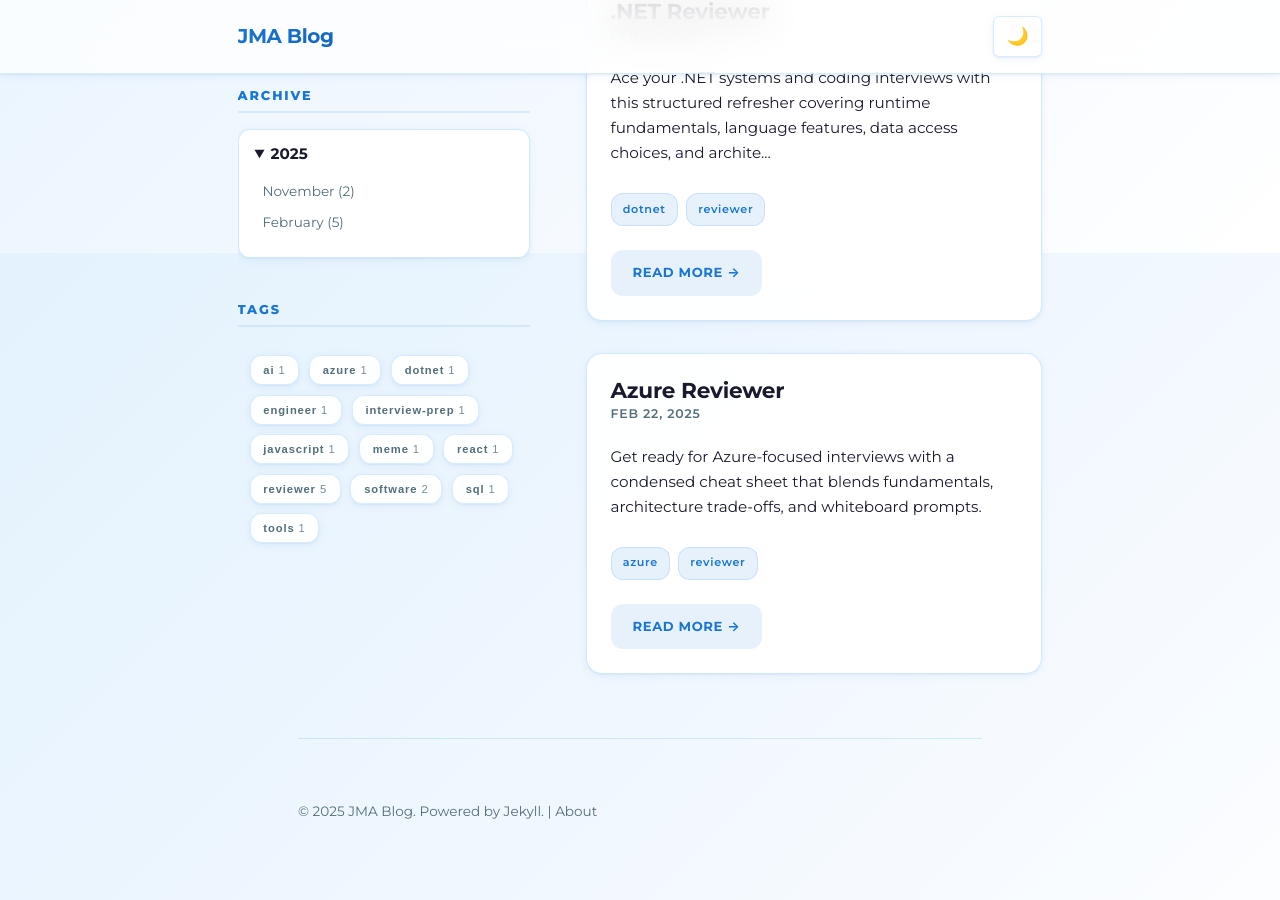
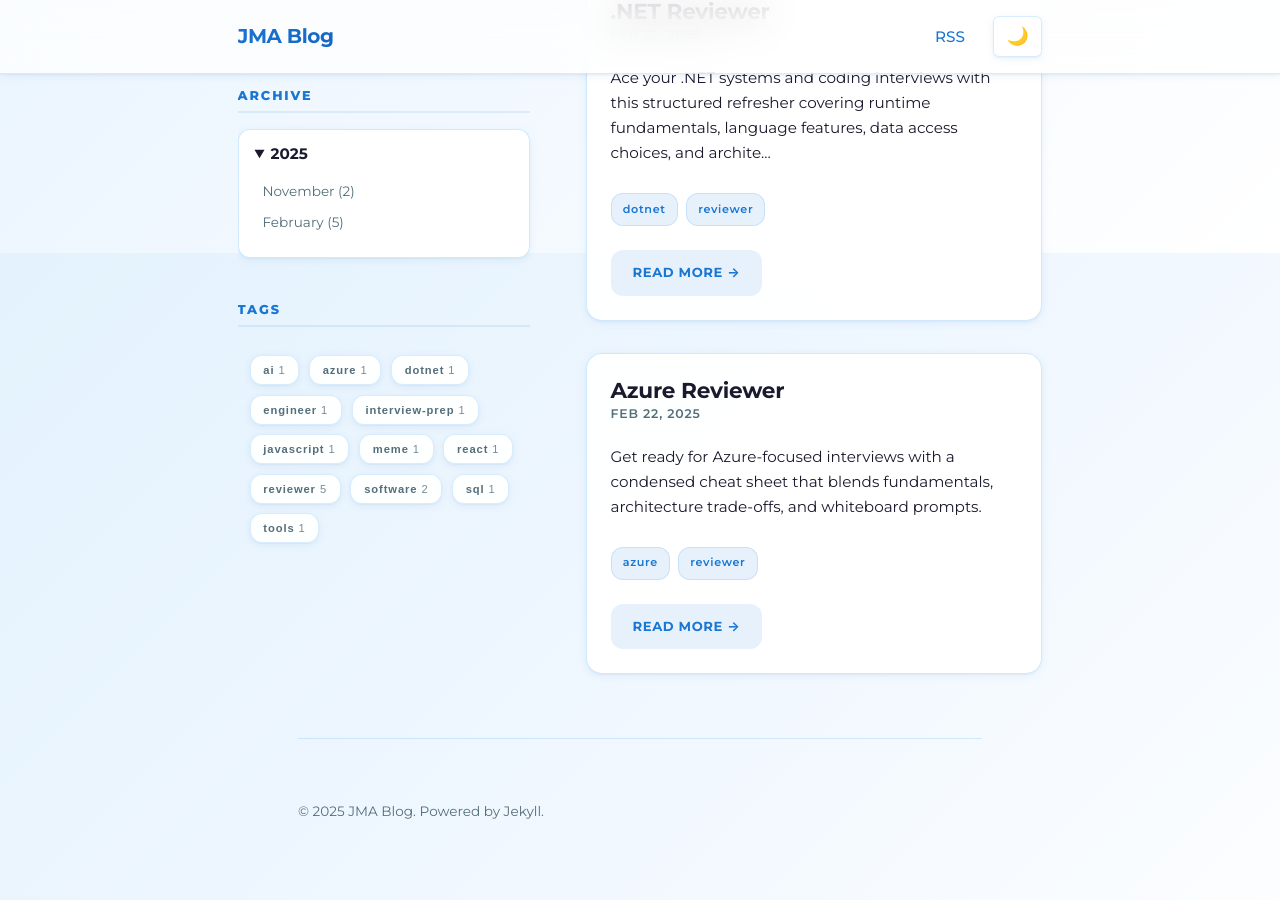
Before and after one commit to joealfa/blog, a Jekyll site: the page built from index.html, in a window 1280 px wide and 900 px high, scrolled down 2447 px. Built offline with Jekyll 4.4.1, drawn with Linux system fonts in a browser that asks for light colours; nearby versions of some CDN libraries.

Commit message:
Add Jekyll feed plugin and update navigation and layout for RSS support

```diff
--- a/_config.yml
+++ b/_config.yml
@@ -2,6 +2,11 @@ title: JMA Blog
 description: A modern Jekyll blog
 url: https://joealfa.github.io/
 baseurl: "/blog"
+author: joey
+
+# Plugins
+plugins:
+  - jekyll-feed
 
 # Build settings
 markdown: kramdown
--- a/_includes/footer.html
+++ b/_includes/footer.html
@@ -2,5 +2,4 @@
   &copy; {{ site.time | date: '%Y' }} {{ site.title | default: 'JMA Blog' }}.
   Powered by
   <a href="https://jekyllrb.com/" rel="noopener" target="_blank">Jekyll</a>.
-  <span class="sep">|</span> <a href="/about/">About</a>
 </p>
--- a/_includes/navigation.html
+++ b/_includes/navigation.html
@@ -8,6 +8,9 @@
           <a href="{{ item.link | relative_url }}"{% if page.url == item.link %} class="active" aria-current="page"{% endif %}>{{ item.name }}</a>
         </li>
       {% endfor %}
+      <li>
+        <a href="{{ '/feed.xml' | relative_url }}">RSS</a>
+      </li>
     </ul>
     <button id="theme-toggle" class="theme-toggle" aria-label="Toggle dark mode">🌙</button>
   </nav>
--- a/_layouts/default.html
+++ b/_layouts/default.html
@@ -28,6 +28,7 @@
       rel="stylesheet"
       href="{{ '/assets/css/styles.css' | relative_url }}"
     />
+    {% feed_meta %}
   </head>
   <body>
     <header class="site-header">{% include navigation.html %}</header>
```
